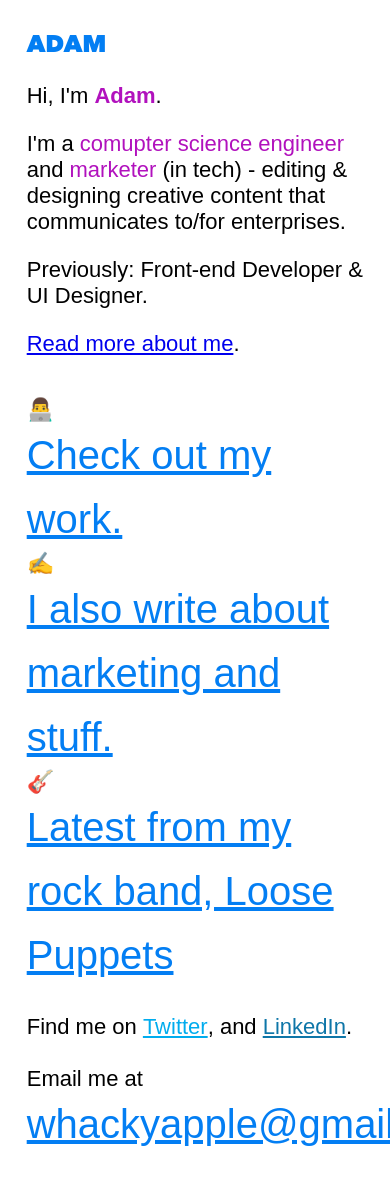
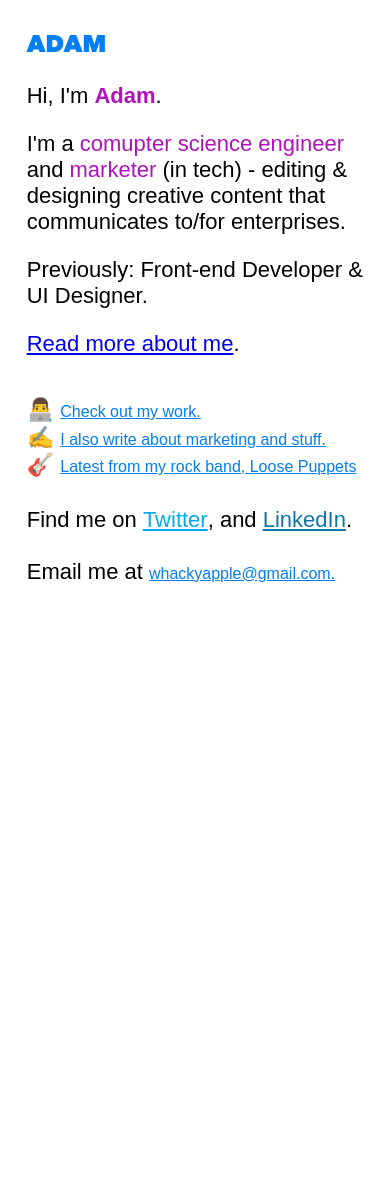
Before and after one commit to adamfredie/adamfredie.github.io, a Jekyll site: the page index.html, which Jekyll copies as it is, in a window 390 px wide. Built offline with Jekyll 4.4.1, drawn with Linux system fonts in a browser that asks for light colours; after the commit the page ends 900 px from its top, so only the background shows below that.

Commit message:
updated layout

```diff
--- a/index.html
+++ b/index.html
@@ -112,7 +112,7 @@
 				font-size:24px;
 			}
 			nav a {
-				font-size:40px;
+				font-size:16px;
 			}
 			.content {
 				margin-top:20px;
```
